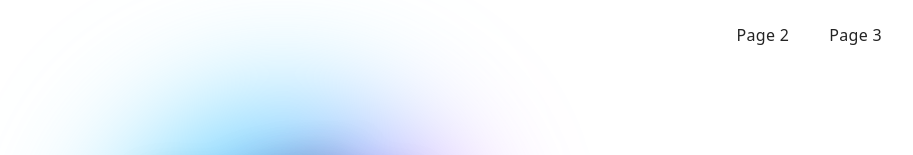
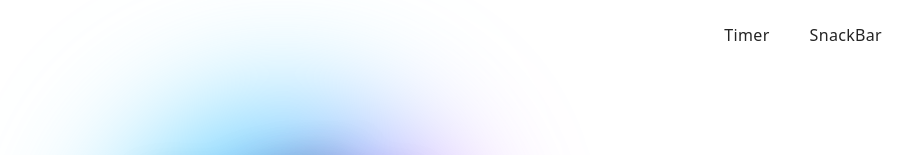
Before and after one commit to emepics/goit-js-hw-10, a website built with Vite: page src/index.html in a window 1280 px wide. Shown: the top 155 px of the page, without its empty margins (358-1271 px from the left). Built offline with nearby package versions, Linux system fonts and the light colour scheme.

Commit message:
doneeeee

```diff
--- a/src/partials/header.html
+++ b/src/partials/header.html
@@ -8,13 +8,11 @@
       </a>
       <ul class="nav-list">
         <li class="nav-item">
-          <a class="nav-link {=$highlight-act}" href="../1-timer.html"
-            >Page 2</a
-          >
+          <a class="nav-link {=$highlight-act}" href="./1-timer.html">Timer</a>
         </li>
         <li class="nav-item">
-          <a class="nav-link {=$highlight-curr}" href="../2-snackbar.html"
-            >Page 3</a
+          <a class="nav-link {=$highlight-curr}" href="./2-snackbar.html"
+            >SnackBar</a
           >
         </li>
       </ul>
```
